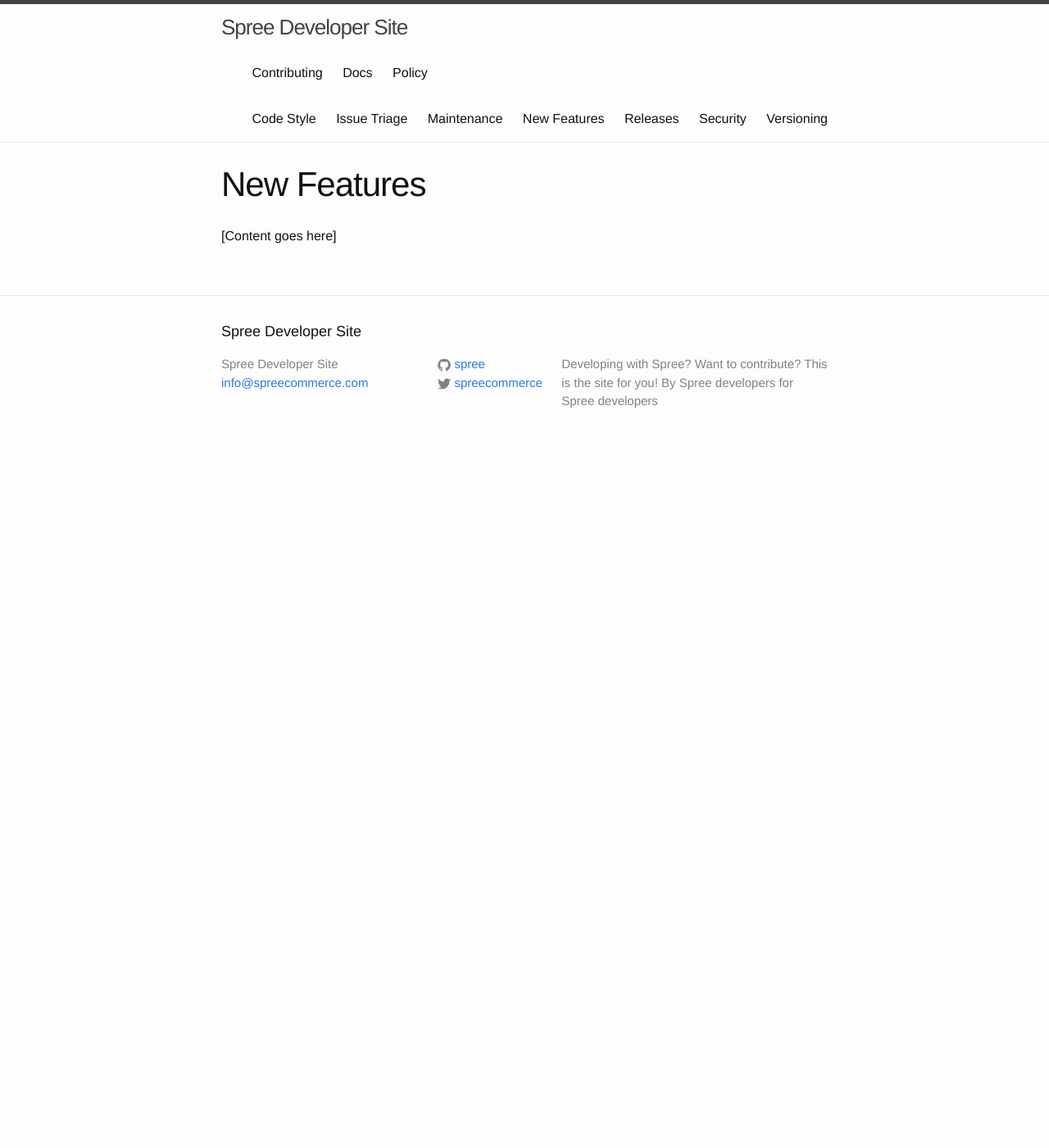
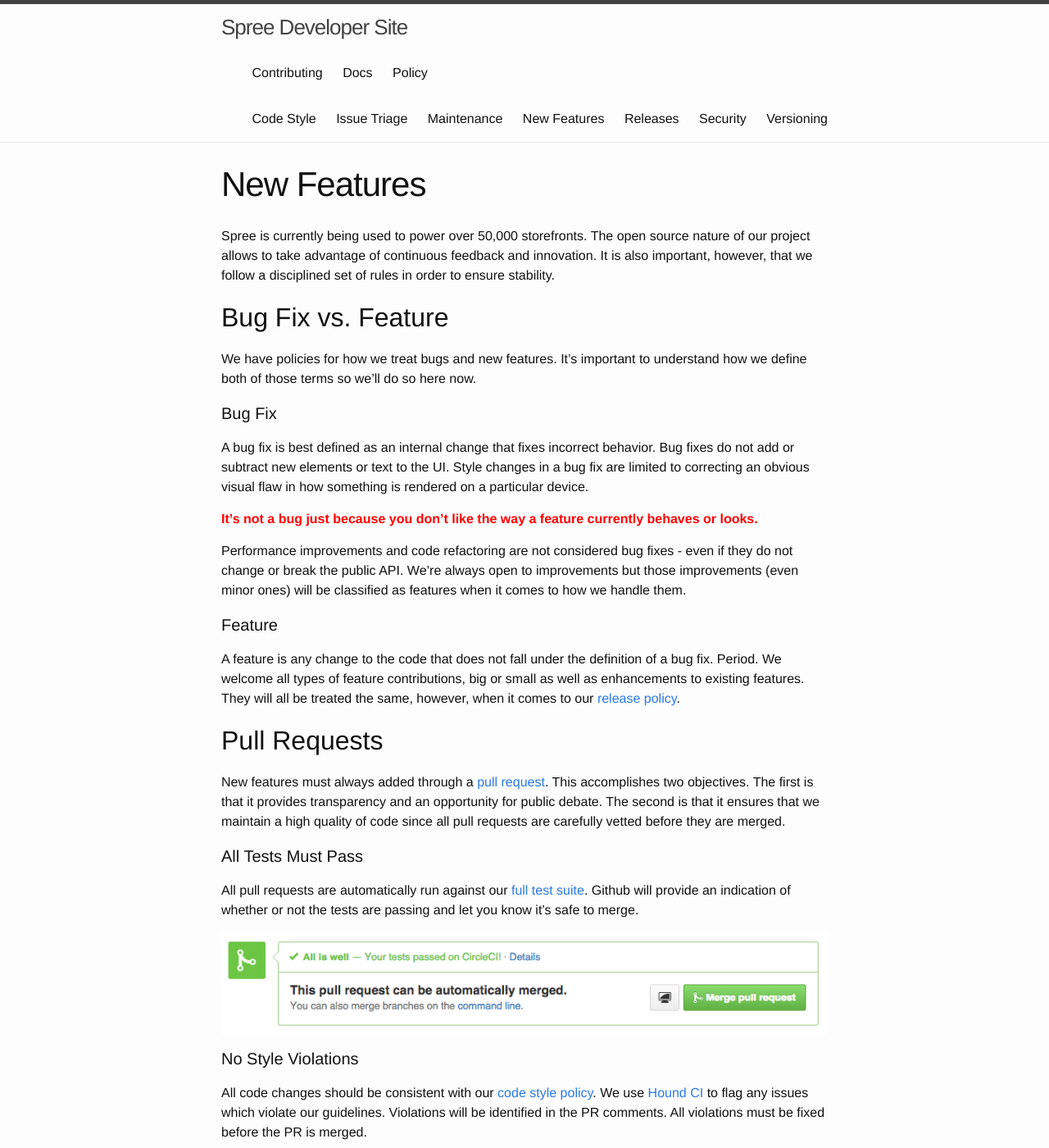
Before and after one commit to Sergey-Rails/dev_site, a Jekyll site: the page built from policy/new_features.md, in a window 1280 px wide and 1400 px high. Shown: the whole window at 82% size. Built offline with Jekyll 4.4.1, drawn with Linux system fonts in a browser that asks for light colours; some of the changed text lies outside the part shown.

Commit message:
Policy for new features

```diff
--- a/policy/new_features.md
+++ b/policy/new_features.md
@@ -5,4 +5,44 @@ title: New Features
 permalink: /new_features/
 ---
 
-[Content goes here]
+Spree is currently being used to power over 50,000 storefronts. The open source nature of our project allows to take advantage of continuous feedback and innovation. It is also important, however, that we follow a disciplined set of rules in order to ensure stability.
+
+## Bug Fix vs. Feature
+
+We have policies for how we treat bugs and new features. It's important to understand how we define both of those terms so we'll do so here now.
+
+#### Bug Fix
+
+A bug fix is best defined as an internal change that fixes incorrect behavior. Bug fixes do not add or subtract new elements or text to the UI. Style changes in a bug fix are limited to correcting an obvious visual flaw in how something is rendered on a particular device.
+
+<span class="warning">It's not a bug just because you don't like the way a feature currently behaves or looks.</span>
+
+Performance improvements and code refactoring are not considered bug fixes - even if they do not change or break the public API. We're always open to improvements but those improvements (even minor ones) will be classified as features when it comes to how we handle them.
+
+#### Feature
+
+A feature is any change to the code that does not fall under the definition of a bug fix. Period. We welcome all types of feature contributions, big or small as well as enhancements to existing features. They will all be treated the same, however, when it comes to our [release policy](/releases).
+
+## Pull Requests
+
+New features must always added through a [pull request](/pull_requests). This accomplishes two objectives. The first is that it provides transparency and an opportunity for public debate. The second is that it ensures that we maintain a high quality of code since all pull requests are carefully vetted before they are merged.
+
+#### All Tests Must Pass
+
+All pull requests are automatically run against our [full test suite](https://circleci.com/gh/spree/spree). Github will provide an indication of whether or not the tests are passing and let you know it's safe to merge.
+
+![All tests passing](/assets/passing_test_suite.png)
+
+#### No Style Violations
+
+All code changes should be consistent with our [code style policy](/code_style). We use [Hound CI](https://houndci.com/) to flag any issues which violate our guidelines. Violations will be identified in the PR comments.  All violations must be fixed before the PR is merged.
+
+![Style problem](/assets/hound_ci.png)
+
+_The automated rules used to enforce our code style are still a work in progress. We are tweaking as necessary whenever we identify an unreasonable (or false positive)._
+
+#### Core Team Signoff
+
+All new features (or changes to existing features) must be signed off by at least three members of the core team. Signoff is done by core team members adding a "+1 signoff" comment to the pull request. If the feature is being proposed by a member of the core team this still requires an additional three "+1" votes.
+
+Members of the community will often use "+1" as shorthand for "I'm generally in favor". These expressions of support, whether they are from core team members or otherwise, do not constitute a signoff. The core team member must include the "signoff" in their comment and should only do so after personally testing and reviewing the functionality.
```
Also changed, not shown: assets/hound_ci.png (added), assets/passing_test_suite.png (added).
